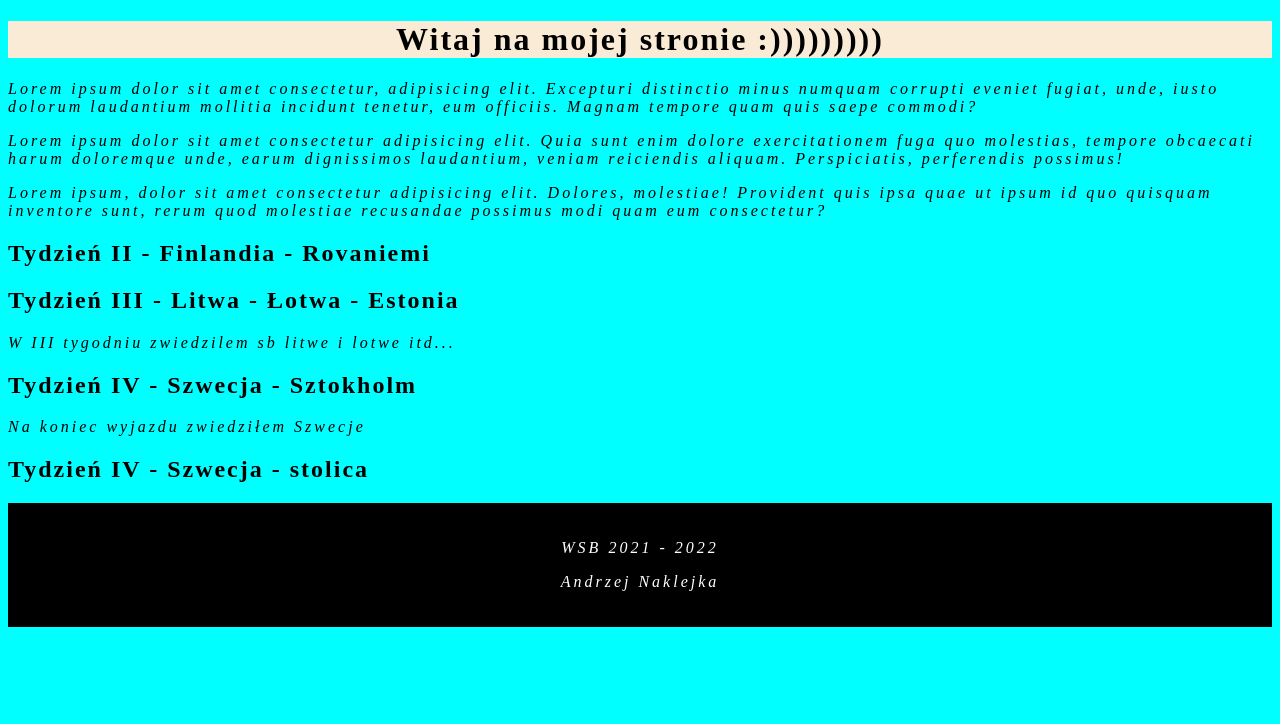
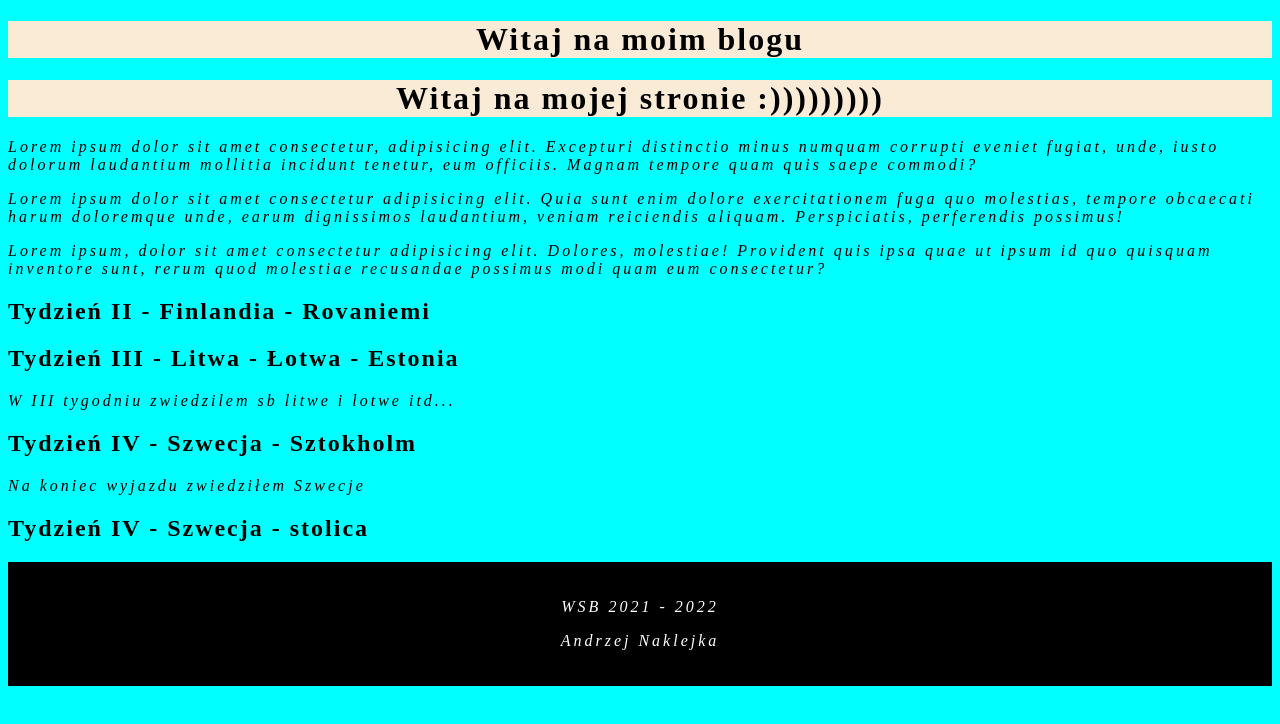
Before and after one commit to Leman300/repozitory, a plain HTML site: page index.html in a window 1280 px wide. Drawn offline with Linux system fonts and the light colour scheme.

Commit message:
dodano naglowek h1

```diff
--- a/index.html
+++ b/index.html
@@ -39,6 +39,9 @@ p{
 
 
 <body>
+
+    <h1>Witaj na moim blogu</h1>
+
     <h1>Witaj na mojej stronie :)))))))))</h1>
     <p>Lorem ipsum dolor sit amet consectetur, adipisicing elit. Excepturi distinctio
         minus numquam corrupti eveniet fugiat, unde, iusto dolorum laudantium mollitia
```
